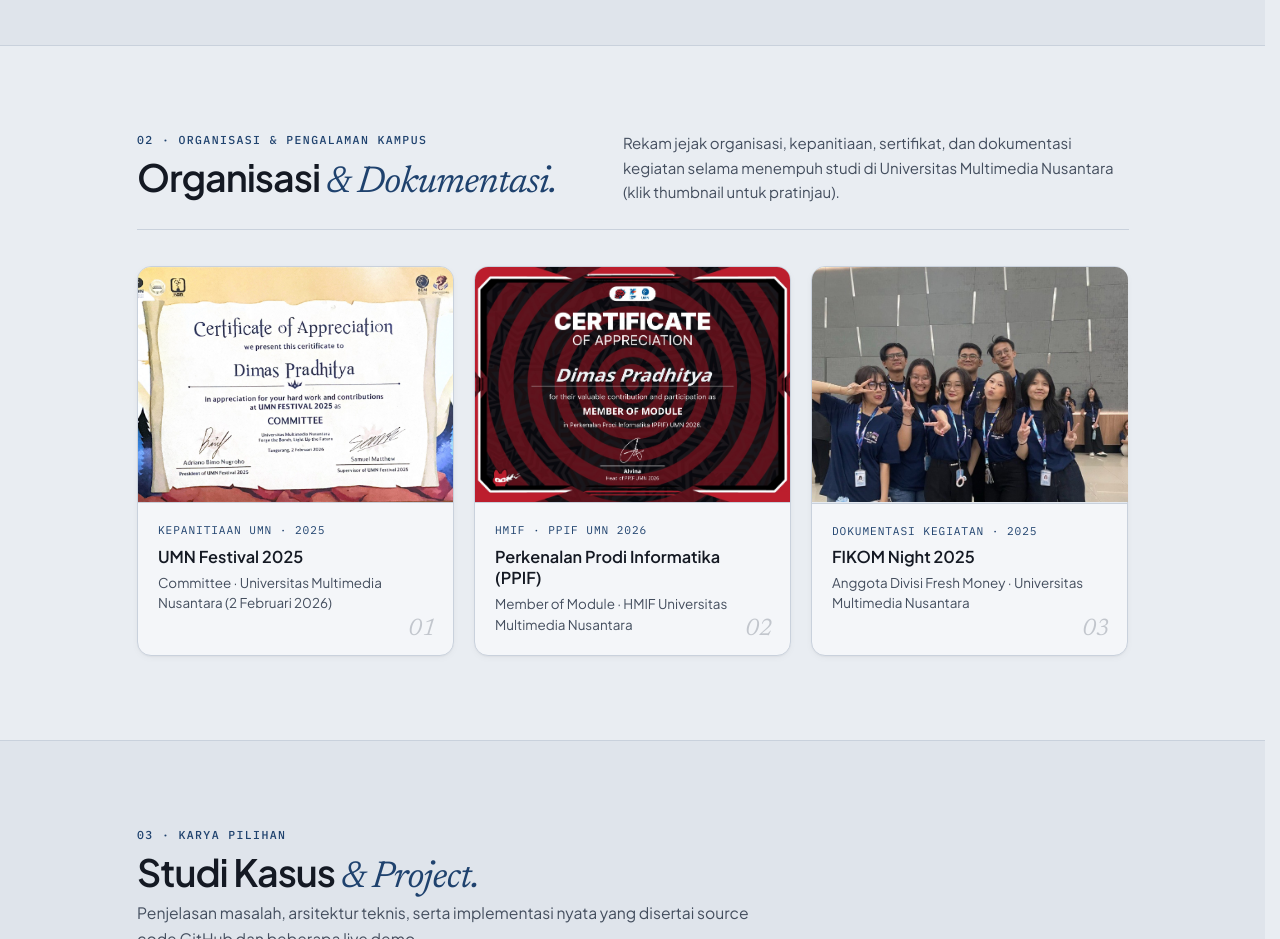
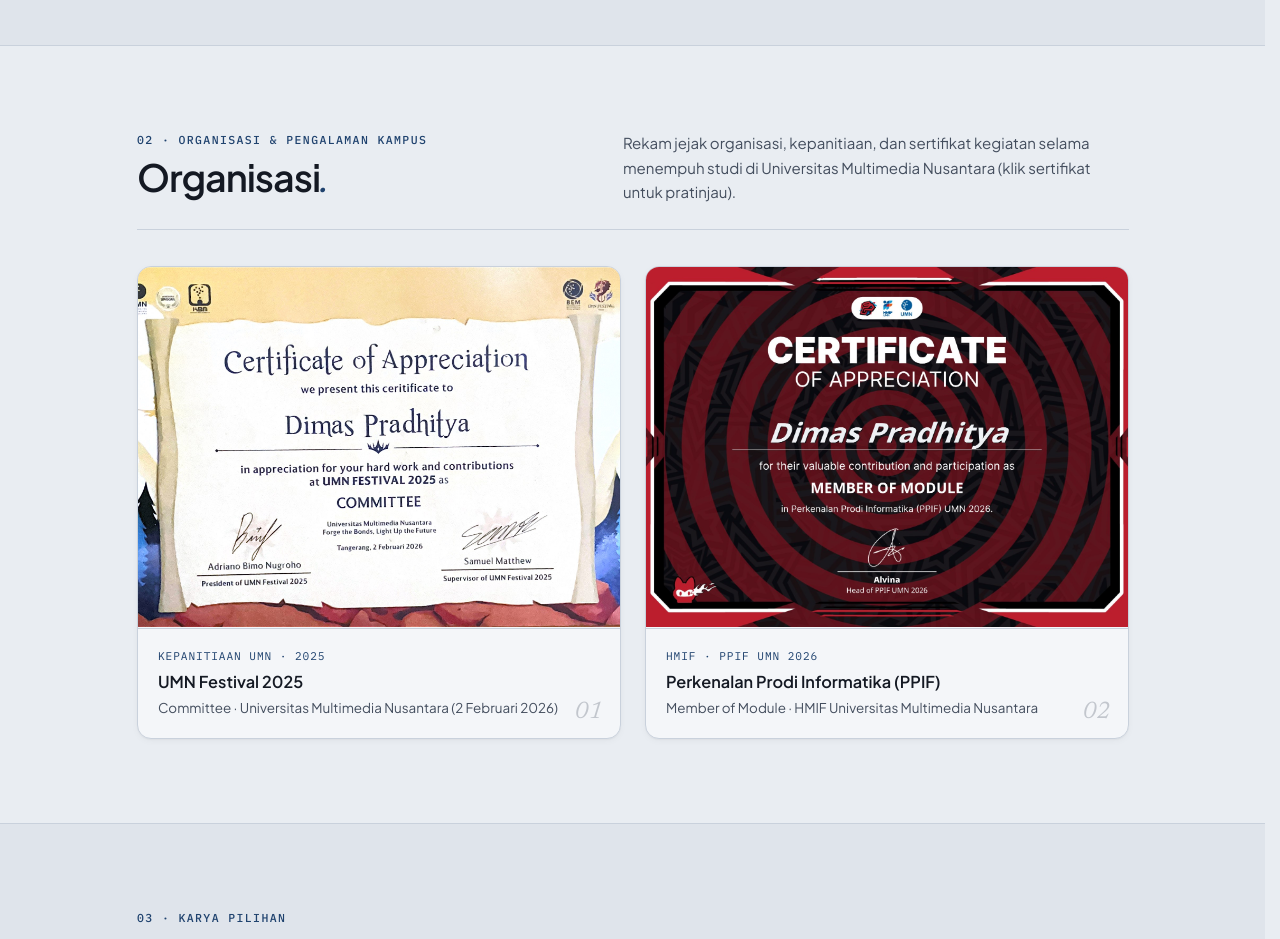
Before and after one commit to CryGord00/Portofolio, a plain HTML site: page index.html in a window 1280 px wide. Shown: the part 1680-2619 px from the top of the page. Drawn offline with nearby package versions, Linux system fonts and the light colour scheme; a web font is replaced by a local one.

Commit message:
feat: refine organization section title and 2-column certificate grid

```diff
--- a/index.html
+++ b/index.html
@@ -22,7 +22,7 @@
       }
     })();
   </script>
-  <link rel="stylesheet" href="style.css?v=20261123d">
+  <link rel="stylesheet" href="style.css?v=20261124a">
 </head>
 <body id="top">
 
@@ -329,9 +329,9 @@
         <div class="section-editorial-head reveal-block">
           <div>
             <p class="section-kicker">02 &middot; Organisasi &amp; Pengalaman Kampus</p>
-            <h2 class="editorial-title">Organisasi <span class="editorial-italic">&amp; Dokumentasi.</span></h2>
+            <h2 class="editorial-title">Organisasi<span class="editorial-italic">.</span></h2>
           </div>
-          <p class="section-editorial-sub">Rekam jejak organisasi, kepanitiaan, sertifikat, dan dokumentasi kegiatan selama menempuh studi di Universitas Multimedia Nusantara (klik thumbnail untuk pratinjau).</p>
+          <p class="section-editorial-sub">Rekam jejak organisasi, kepanitiaan, dan sertifikat kegiatan selama menempuh studi di Universitas Multimedia Nusantara (klik sertifikat untuk pratinjau).</p>
         </div>
 
         <div class="achievement-grid">
@@ -356,18 +356,6 @@
               <h3 class="achievement-title">Perkenalan Prodi Informatika (PPIF)</h3>
               <p class="achievement-issuer">Member of Module &middot; HMIF Universitas Multimedia Nusantara</p>
               <span class="achievement-index" aria-hidden="true">02</span>
-            </div>
-          </article>
-
-          <article class="achievement-card reveal-block">
-            <button type="button" class="achievement-thumb" data-cert-index="03" data-cert-category="Dokumentasi Kegiatan UMN" data-cert-title="FIKOM Night 2025 (Anggota Fresh Money)" data-cert-desc="Dokumentasi kegiatan kepanitiaan FIKOM Night 2025 sebagai anggota Divisi Fresh Money di Universitas Multimedia Nusantara." data-cert-gallery="assets/fikom-night-2025-tim.jpg,assets/fikom-night-2025-booth.jpg">
-              <img class="achievement-thumb-photo--portrait" src="assets/fikom-night-2025-tim.jpg" alt="Dokumentasi tim Divisi Fresh Money pada acara FIKOM Night 2025" width="768" height="1024" loading="lazy" decoding="async">
-            </button>
-            <div class="achievement-body">
-              <span class="achievement-date">Dokumentasi Kegiatan &middot; 2025</span>
-              <h3 class="achievement-title">FIKOM Night 2025</h3>
-              <p class="achievement-issuer">Anggota Divisi Fresh Money &middot; Universitas Multimedia Nusantara</p>
-              <span class="achievement-index" aria-hidden="true">03</span>
             </div>
           </article>
         </div>
--- a/style.css
+++ b/style.css
@@ -1645,8 +1645,8 @@ html.is-preloading .lanyard-hint,
 /* 02. Achievements & Certifications Grid */
 .achievement-grid {
   display: grid;
-  grid-template-columns: repeat(3, minmax(0, 1fr));
-  gap: 20px;
+  grid-template-columns: repeat(2, minmax(0, 1fr));
+  gap: 24px;
 }
 
 .achievement-card {
```
